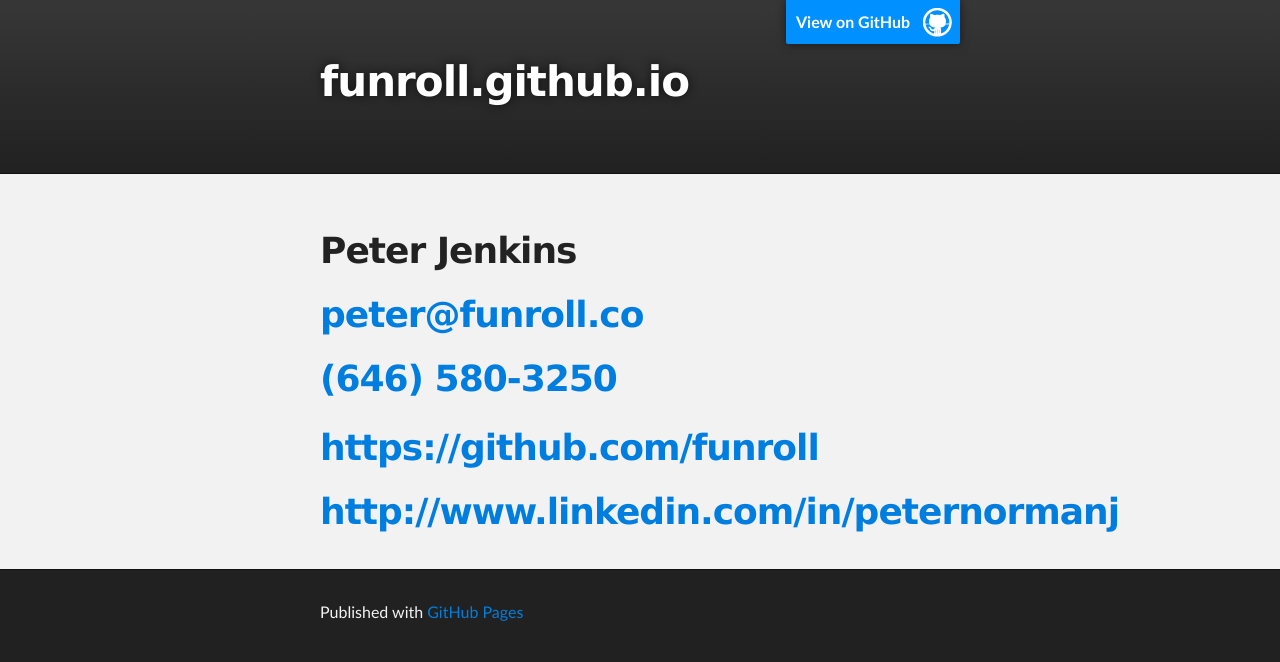
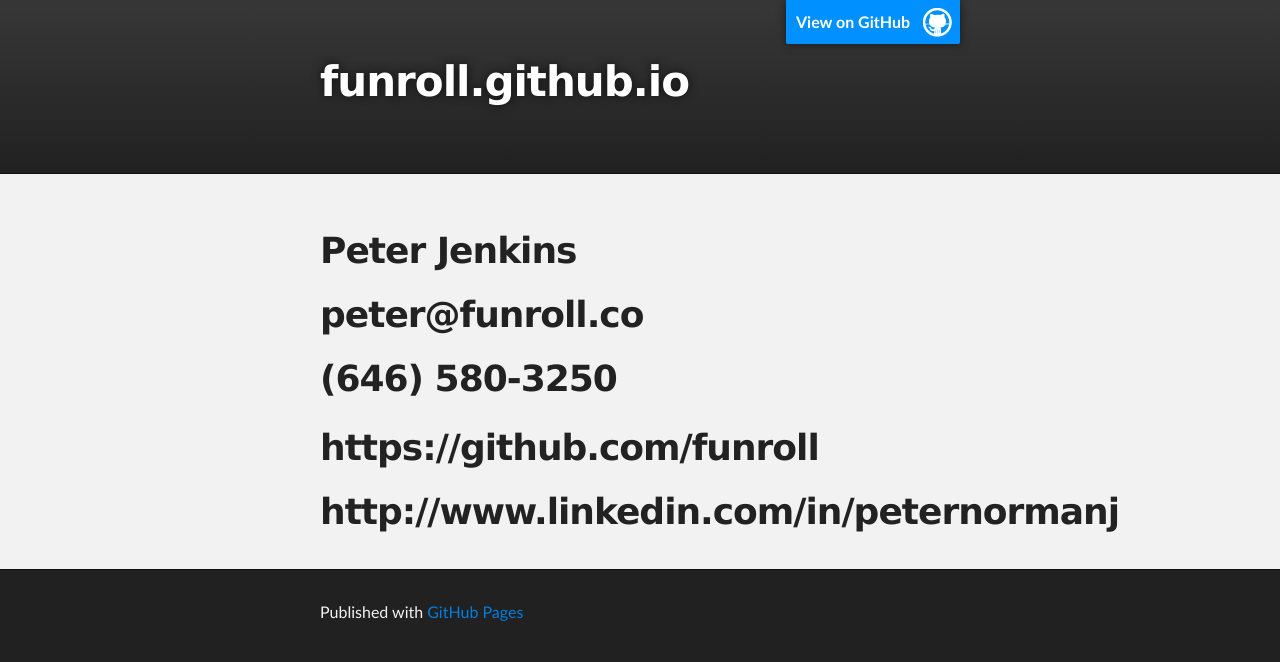
Before and after one commit to funroll/funroll.github.io, a plain HTML site: page index.html in a window 1280 px wide. Drawn offline with Linux system fonts and the light colour scheme.

Commit message:
Removing links. Copy/paste rather than a more sophisticated operation because I happen to be using the web interface right now.

```diff
--- a/index.html
+++ b/index.html
@@ -28,11 +28,11 @@
     <div id="main_content_wrap" class="outer">
       <section id="main_content" class="inner">
         <h1>Peter Jenkins</h1>
-        <h1><a href="mailto:peter@funroll.co">peter@funroll.co</a></h1>
-        <h1><a href="tel:6465803250">(646) 580-3250</a></h1>
+        <h1>peter@funroll.co</h1>
+        <h1>(646) 580-3250</h1>
         <p/>
-        <h1><a href="https://github.com/funroll">https://github.com/funroll</a></h1>
-        <h1><a href="http://www.linkedin.com/in/peternormanj">http://www.linkedin.com/in/peternormanj</a></h1>
+        <h1>https://github.com/funroll</h1>
+        <h1>http://www.linkedin.com/in/peternormanj</h1>
       </section>
     </div>
 
```
